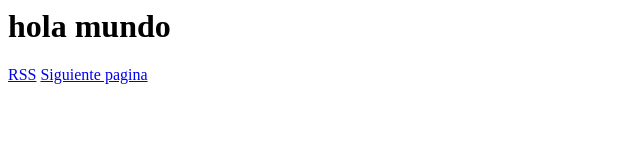
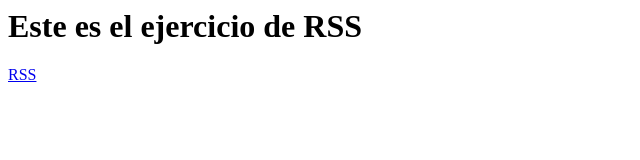
Before and after one commit to giuseppecr/WEB, a plain HTML site: page index.html in a window 1280 px wide. Shown: the whole page, without its empty margins (0-640 px from the left). Drawn offline with Linux system fonts and the light colour scheme.

Commit message:
Update index.html

```diff
--- a/index.html
+++ b/index.html
@@ -1,12 +1,11 @@
 <html>
 <head>
 <meta></meta>
-<title> codigo de examen </title>
+<title> Noticias RSS </title>
 <style></style>
 </head>
 <body>
-<h1>hola mundo</h1>
+<h1>Este es el ejercicio de RSS</h1>
 <a href="ejemplo.rss">RSS</a>
- <a href="Ejercicio9.html">Siguiente pagina</a>
 </body>
 </html>
```
